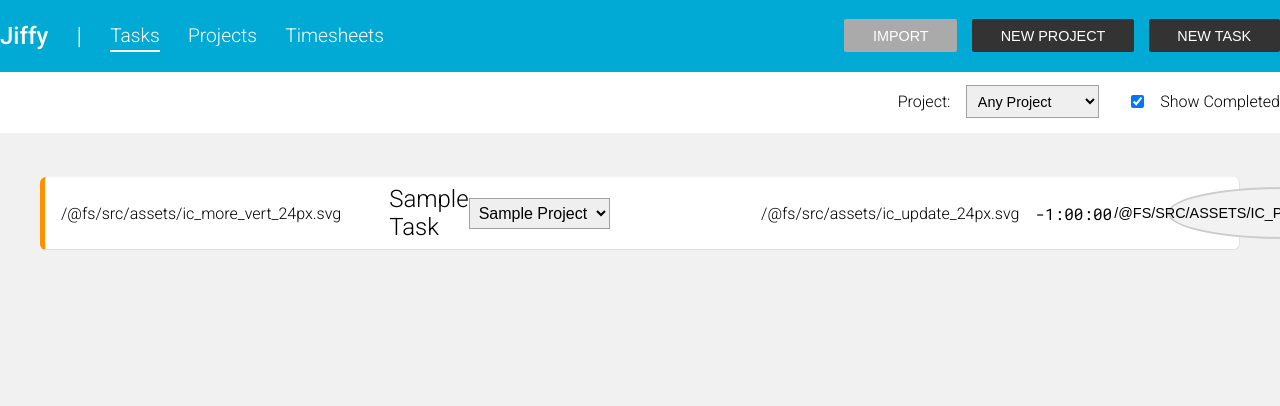
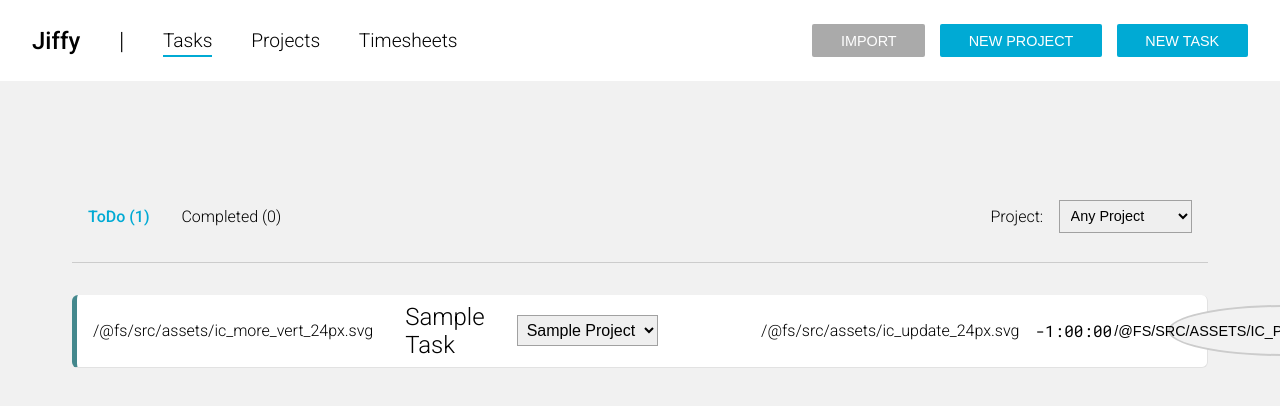
Before and after one commit to jcwrightson/jiffy, a React app: page /tasks in a window 1280 px wide. Shown: the top 406 px of the page. Built offline with nearby package versions, Linux system fonts and the light colour scheme.

Commit message:
tab groups, uiux, filter

```diff
--- a/src/actions/Task.actions.js
+++ b/src/actions/Task.actions.js
@@ -162,3 +162,12 @@ export function selectFilterByProject(uid) {
 		})
 	}
 }
+
+export function selectActiveTab(id) {
+	return dispatch => {
+		dispatch({
+			type: "SELECT_ACTIVE_TAB",
+			payload: id
+		})
+	}
+}
--- a/src/components/Filter.component.jsx
+++ b/src/components/Filter.component.jsx
@@ -28,14 +28,14 @@ const Filter = ({
 				</select>
 			</label>
 
-			<label>
+			{/* <label>
 				<input
 					type='checkbox'
 					checked={showCompleted}
 					onChange={toggleShowCompleted}
 				/>
 				<span>Show Completed</span>
-			</label>
+			</label> */}
 		</div>
 	)
 }
--- a/src/containers/Tasks.container.jsx
+++ b/src/containers/Tasks.container.jsx
@@ -1,10 +1,34 @@
 import React from "react"
 import Task from "../components/Task.component"
+import Filter from "../components/Filter.component"
 
 const TasksContainer = props => {
 	return (
-		<div className='tasks container list'>
-			{props.tasks.map(task => {
+		<div className='tasks container tabbed'>
+			<div className='flex-row control'>
+				<div className='flex-row tab-select'>
+					<button
+						onClick={() => props.selectActiveTab(0)}
+						type='button'
+						className={`${props.activeTab === 0 ? "js-active" : ""}`}>
+						ToDo ({props.tasks.filter(task => !task.completed).length})
+					</button>
+					<button
+						onClick={() => props.selectActiveTab(1)}
+						type='button'
+						className={`${props.activeTab === 1 ? "js-active" : ""}`}>
+						Completed ({props.tasks.filter(task => task.completed).length})
+					</button>
+				</div>
+				<div className='flex-row filters'>
+					<Filter {...props} />
+				</div>
+			</div>
+			<div className={`tab todo ${props.activeTab === 0 ? "js-active" : ""}`}>
+				<div className='list'>
+					{props.tasks
+						.filter(task => !task.completed)
+						.map(task => {
 							return (
 								<Task
 									{...task}
@@ -16,6 +40,25 @@ const TasksContainer = props => {
 							)
 						})}
 				</div>
+			</div>
+			<div className={`tab todo ${props.activeTab === 1 ? "js-active" : ""}`}>
+				<div className='list'>
+					{props.tasks
+						.filter(task => task.completed)
+						.map(task => {
+							return (
+								<Task
+									{...task}
+									{...props}
+									trackers={props.trackers.filter(tr => tr.task === task.uid)}
+									tasks={props.tasks}
+									key={task.uid}
+								/>
+							)
+						})}
+				</div>
+			</div>
+		</div>
 	)
 }
 
--- a/src/layouts/Tasks.jsx
+++ b/src/layouts/Tasks.jsx
@@ -12,9 +12,9 @@ const renderTasksLayout = props => {
 	return (
 		<>
 			<NavBar />
-			<div className='sub-nav'>
+			{/* <div className='sub-nav'>
 				<Filter {...props} />
-			</div>
+			</div> */}
 
 			<main>
 				<TasksContainer {...props} />
@@ -51,7 +51,8 @@ const mapStateToProps = state => {
 		filterByProject: state.tasks.filterByProject,
 		showArchived: state.tasks.showArchived,
 		showCompleted: state.tasks.showCompleted,
-		trackers: state.trackers.list
+		trackers: state.trackers.list,
+		activeTab: state.tasks.activeTab
 	}
 }
 
--- a/src/reducers/Tasks.reducer.js
+++ b/src/reducers/Tasks.reducer.js
@@ -3,6 +3,7 @@ export function tasks(
 	state = {
 		showCompleted: true,
 		filterByProject: "all",
+		activeTab: 0,
 		list: []
 	},
 	action
@@ -75,6 +76,11 @@ export function tasks(
 					})
 				]
 			})
+		case "SELECT_ACTIVE_TAB":
+			return Object.assign({}, state, {
+				...state,
+				activeTab: action.payload
+			})
 		case "SELECT_PROJECT":
 			return Object.assign({}, state, {
 				list: [
--- a/src/sass/_global.scss
+++ b/src/sass/_global.scss
@@ -40,6 +40,7 @@ main {
 .container {
 	max-width: $app-width;
 	width: 100%;
+	padding: 0 2rem;
 	margin: auto;
 	position: relative;
 }
@@ -140,7 +141,7 @@ hr {
 
 nav {
 	width: 100%;
-	padding: 1.2rem 0;
+	padding: 1.5rem 0;
 	background-color: #fff;
 
 	button {
@@ -150,7 +151,7 @@ nav {
 	.top-nav {
 		button {
 			margin-right: 1em;
-			background-color: #333;
+			// background-color: #333;
 			color: #fff;
 
 			&:last-of-type {
@@ -173,7 +174,7 @@ nav {
 		content: "";
 		display: flex;
 		position: absolute;
-		background-color: rgb(255, 255, 255);
+		background-color: $primary-color;
 		height: 2px;
 		width: 100%;
 		bottom: -5px;
@@ -182,7 +183,8 @@ nav {
 
 	.nav {
 		justify-content: space-between;
-		flex-basis: 30%;
+		flex-basis: 35%;
+		min-width: 350px;
 	}
 }
 
@@ -204,3 +206,33 @@ button.svg {
 		vertical-align: middle;
 	}
 }
+
+.tabbed {
+	.control {
+		padding: 2rem 0 0 1rem;
+
+		border-bottom: 1px solid #ccc;
+		margin-bottom: 2rem;
+
+		button {
+			all: unset;
+			cursor: pointer;
+			margin-right: 2rem;
+			&.js-active {
+				color: $primary-color;
+				font-weight: 500;
+			}
+		}
+
+		.tab-select {
+			justify-content: flex-start;
+		}
+	}
+	.tab {
+		display: none;
+
+		&.js-active {
+			display: block;
+		}
+	}
+}
--- a/src/sass/_main.scss
+++ b/src/sass/_main.scss
@@ -1,6 +1,6 @@
 nav {
-	background-color: $primary-color;
-	color: #fff;
+	// background-color: $primary-color;
+	// color: #fff;
 }
 .nav h1,
 .nav h2 {
@@ -20,11 +20,11 @@ header.title {
 	color: #333;
 }
 
-.tasks.list,
+.tasks .list,
 .projects.list {
 	display: flex;
 	flex-direction: column;
-	padding: 3rem 0;
+	// padding: 3rem 0;
 
 	.task,
 	.project {
@@ -71,12 +71,13 @@ header.title {
 		}
 
 		.title {
-			flex-basis: 70%;
-			padding: 0.5rem 4rem 0.5rem 2rem;
+			flex-basis: 75%;
+			padding: 0.5rem 1rem;
 
 			h2.editable {
 				width: 100%;
 				cursor: text;
+				padding-right: 2rem;
 			}
 
 			input {
@@ -95,7 +96,7 @@ header.title {
 
 		.controls {
 			padding: 0.5rem 1rem 0.5rem 2rem;
-			flex-basis: 30%;
+			flex-basis: 25%;
 			// background-color:#333;
 			// color: #fff;
 
@@ -216,7 +217,7 @@ header.title {
 	border-left: 5px solid $task-color;
 
 	&.completed {
-		border-left: 5px solid $completed-color;
+		// border-left: 5px solid $completed-color;
 
 		.time {
 			font-size: 110%;
@@ -317,13 +318,16 @@ header.title {
 	position: fixed;
 	top: $offset-top-nav;
 	width: 100%;
-	background-color: #fff;
+	background-color: #ccc;
+	color: #333;
 	z-index: 90;
+	padding: 0 2rem;
 }
 
 .timesheet {
 	.list {
 		background-color: #fafafa;
+		padding: 0;
 
 		article {
 			justify-content: space-between;
--- a/src/sass/_typography.scss
+++ b/src/sass/_typography.scss
@@ -33,3 +33,7 @@ button {
 	font-family: "Roboto Mono", monospace;
 	font-weight: 400;
 }
+
+.tabbed .control button {
+	font-size: 1rem !important;
+}
--- a/src/sass/_variables.scss
+++ b/src/sass/_variables.scss
@@ -1,5 +1,5 @@
 $app-width: 1200px;
-$offset-top-nav: 71px;
+$offset-top-nav: 81.25px;
 $offset-sub-nav: 58px;
 
 //Breakpoints
@@ -16,7 +16,7 @@ $secondary-color: #607d8b;
 $compliment-color: #ffe59d;
 
 $project-color: #44888d;
-$task-color: #ff9100;
+$task-color: #44888d;
 
 $running-color: $primary-color;
 $completed-color: #04c263;
```
Lines whose indentation alone changed are shown as unchanged.
